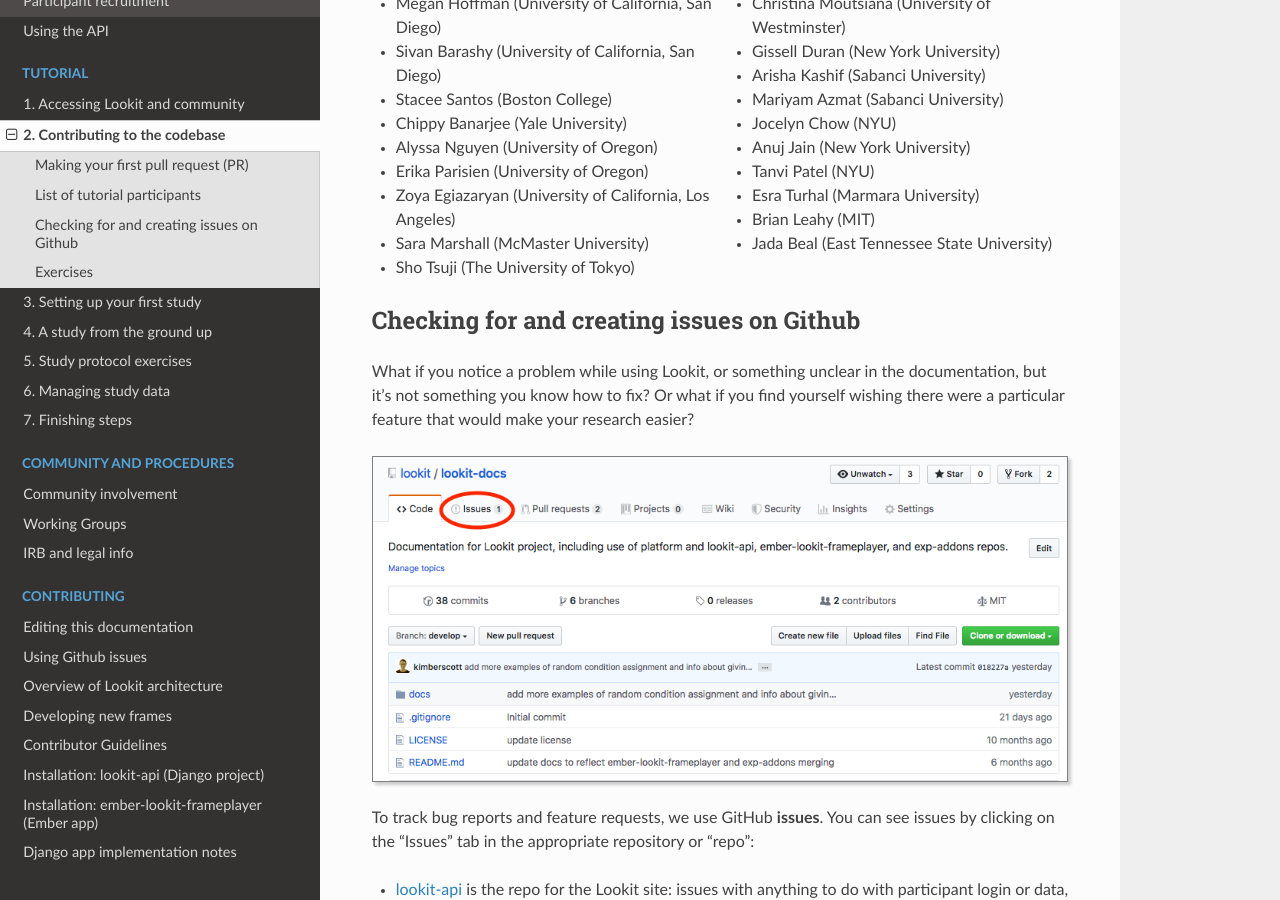
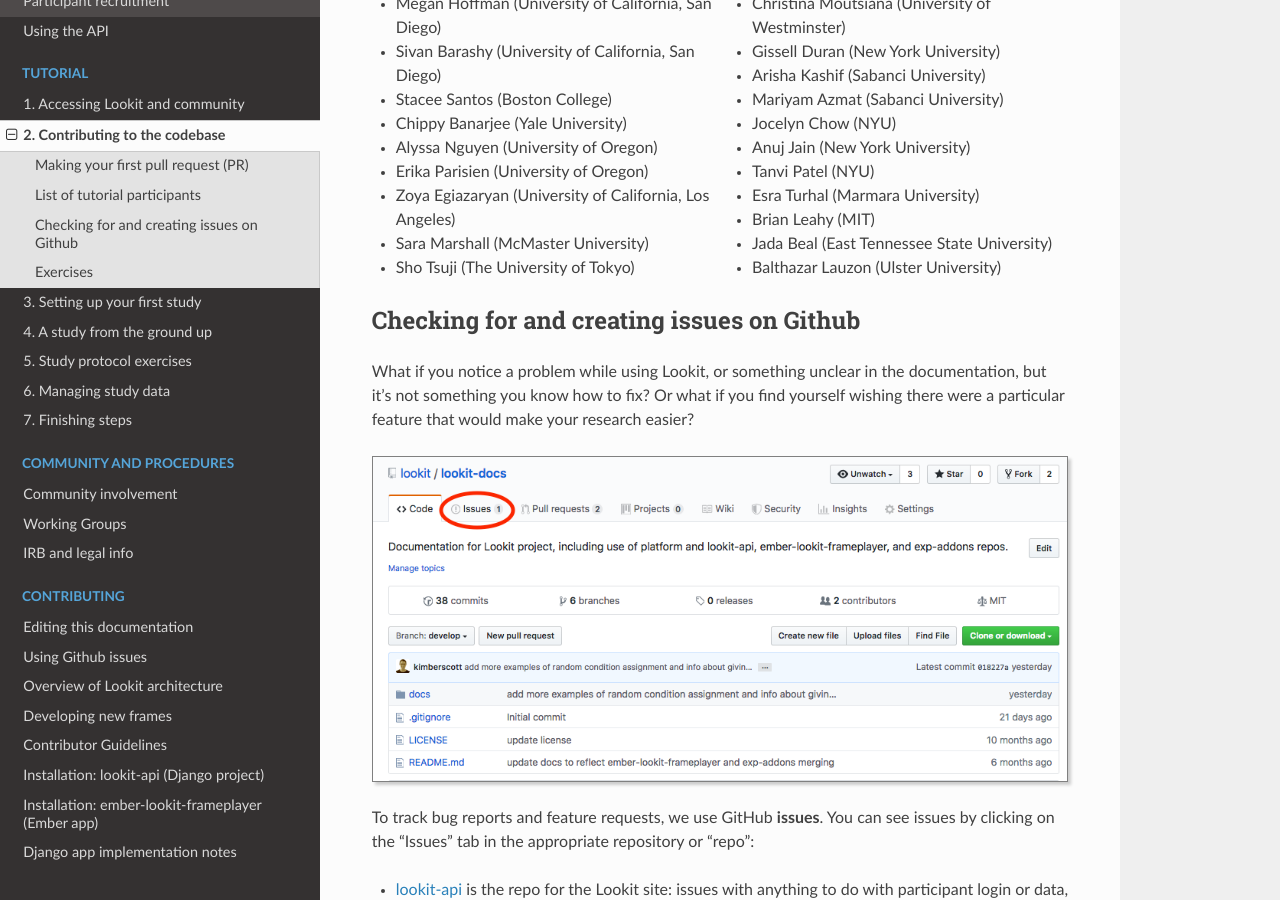
Before and after one commit to lookit/lookit-docs, a Sphinx documentation site: the page built from docs/source/tutorial-contributing.rst, in a window 1280 px wide and 900 px high, scrolled down 7833 px. Built offline with Sphinx 7.4.7 and the Read the Docs theme 2.0.0, drawn with Linux system fonts in a browser that asks for light colours.

Commit message:
Update tutorial-contributing.rst

```diff
--- a/docs/source/tutorial-contributing.rst
+++ b/docs/source/tutorial-contributing.rst
@@ -327,6 +327,7 @@
 - Esra Turhal (Marmara University)
 - Brian Leahy (MIT)
 - Jada Beal (East Tennessee State University)
+- Balthazar Lauzon (Ulster University)
 
 Checking for and creating issues on Github
 -------------------------------------------
```
